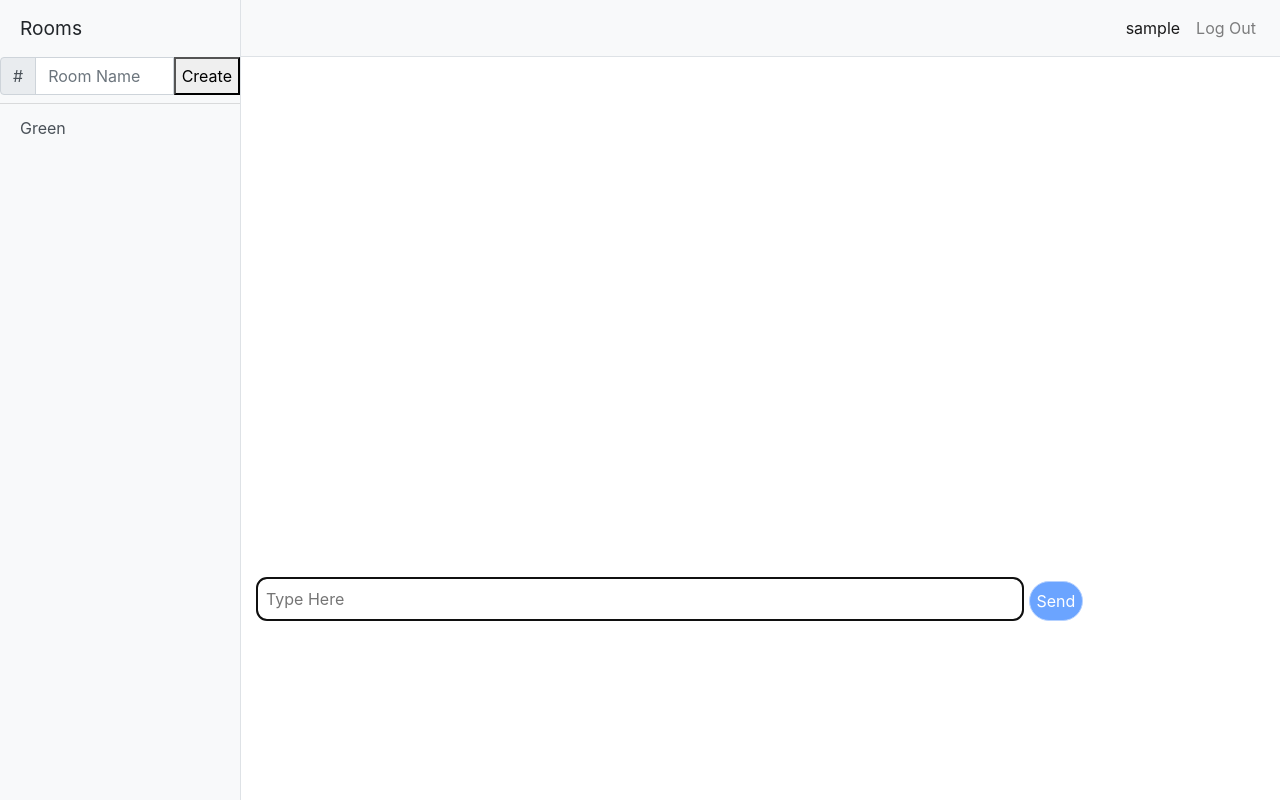
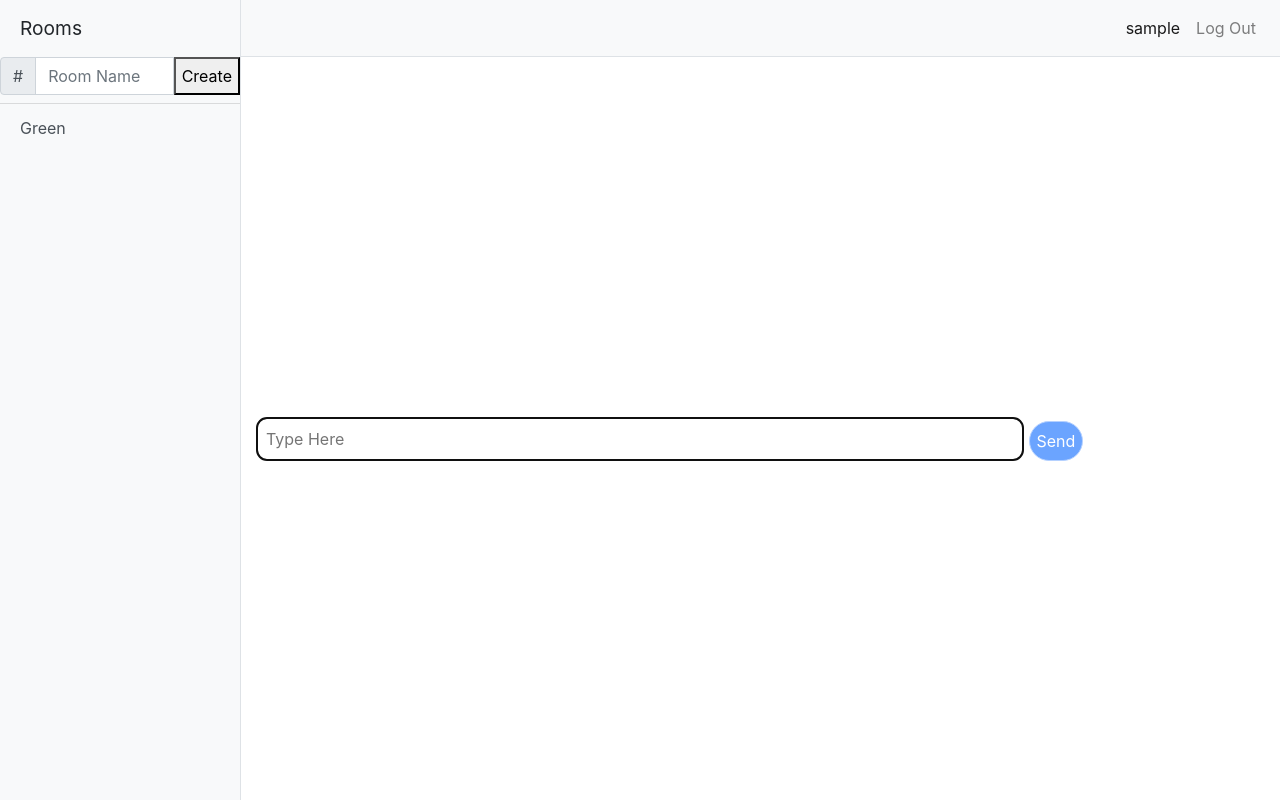
Before and after one commit to terran5992/flack, a Flask app: page / in a window 1280 px wide. Run offline with Flask 2, Linux system fonts and the light colour scheme; the visitor is signed in with stand-in values (Sample User, id 1); some libraries are stand-ins or nearby versions.

Commit message:
changed css

```diff
--- a/static/style.css
+++ b/static/style.css
@@ -104,7 +104,7 @@ body {
 }
 #input_area{
   position: relative;
-  bottom: -5%;
+  bottom: 15%;
   width: 80%;
 }
 
```
